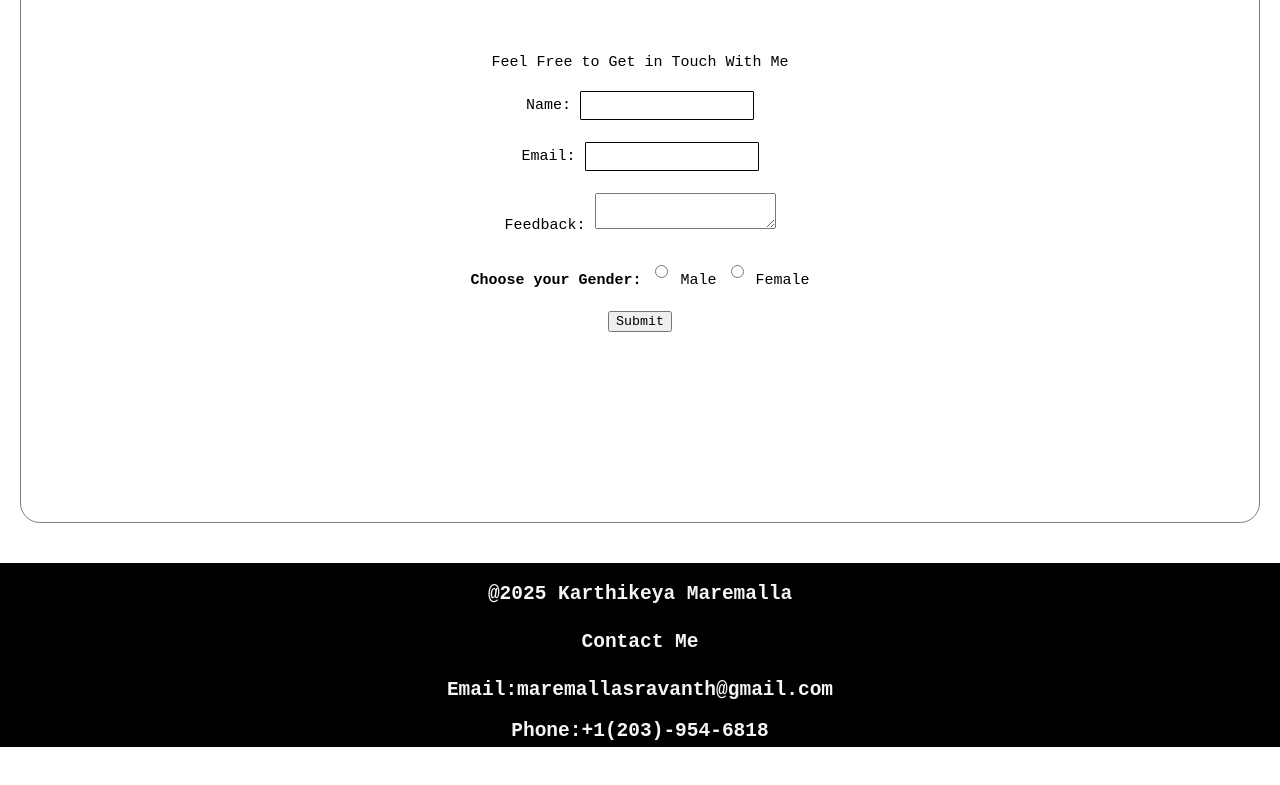
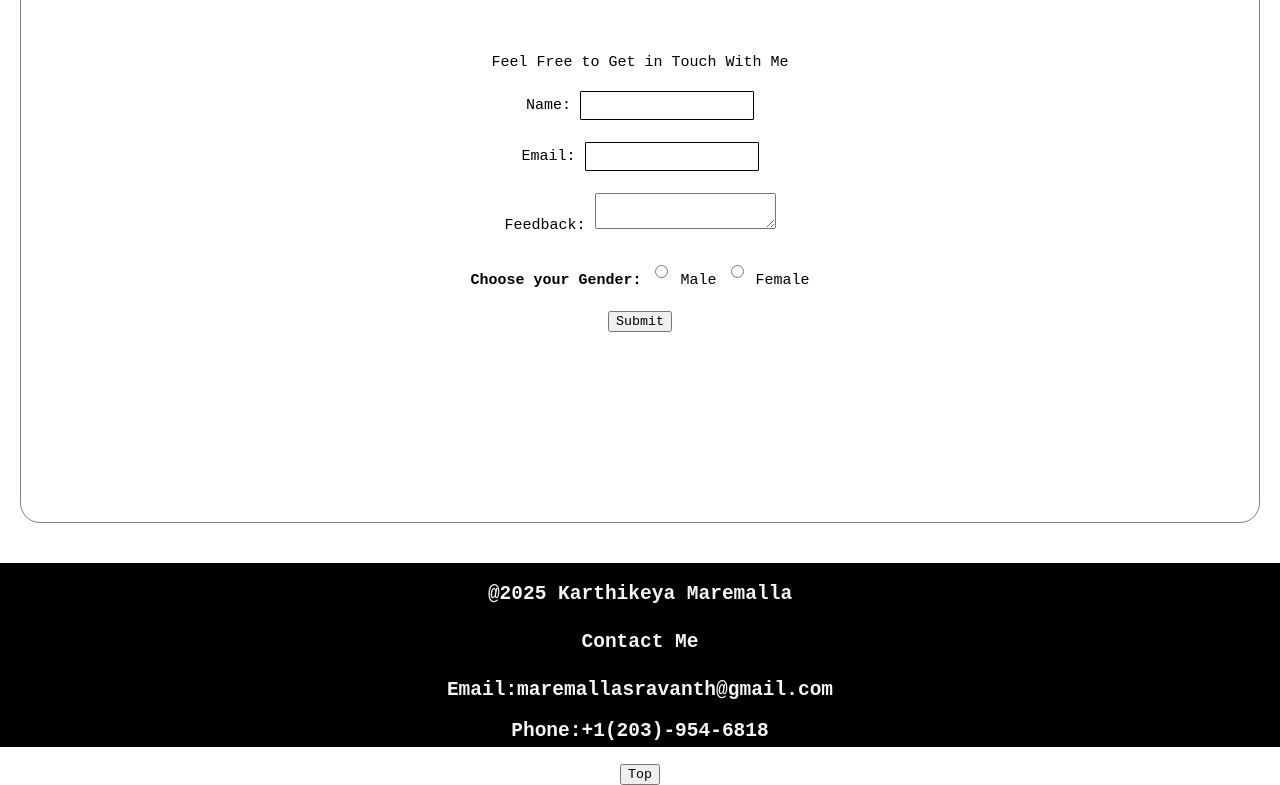
Before and after one commit to karthikeyamaremalla/Mrk-protfolio, a plain HTML site: page index.html in a window 1280 px wide. Shown: the part 4291-5076 px from the top of the page. Before the commit the page ends 5038 px from the top, so only its background shows below. Drawn offline with Linux system fonts and the light colour scheme.

Commit message:
Update index.html
Signed-off-by: karthikeyamaremalla <maremallasravanth@gmail.com>

```diff
--- a/index.html
+++ b/index.html
@@ -119,6 +119,8 @@
             <h4>Contact Me</h4>
             <p>Email:maremallasravanth@gmail.com</p>
             <p>Phone:+1(203)-954-6818</p>
+            <a href="#" id="ftrBackToTop" class="Top">
+                <button type="Top">Top</button>
         </footer>
 
 
```
